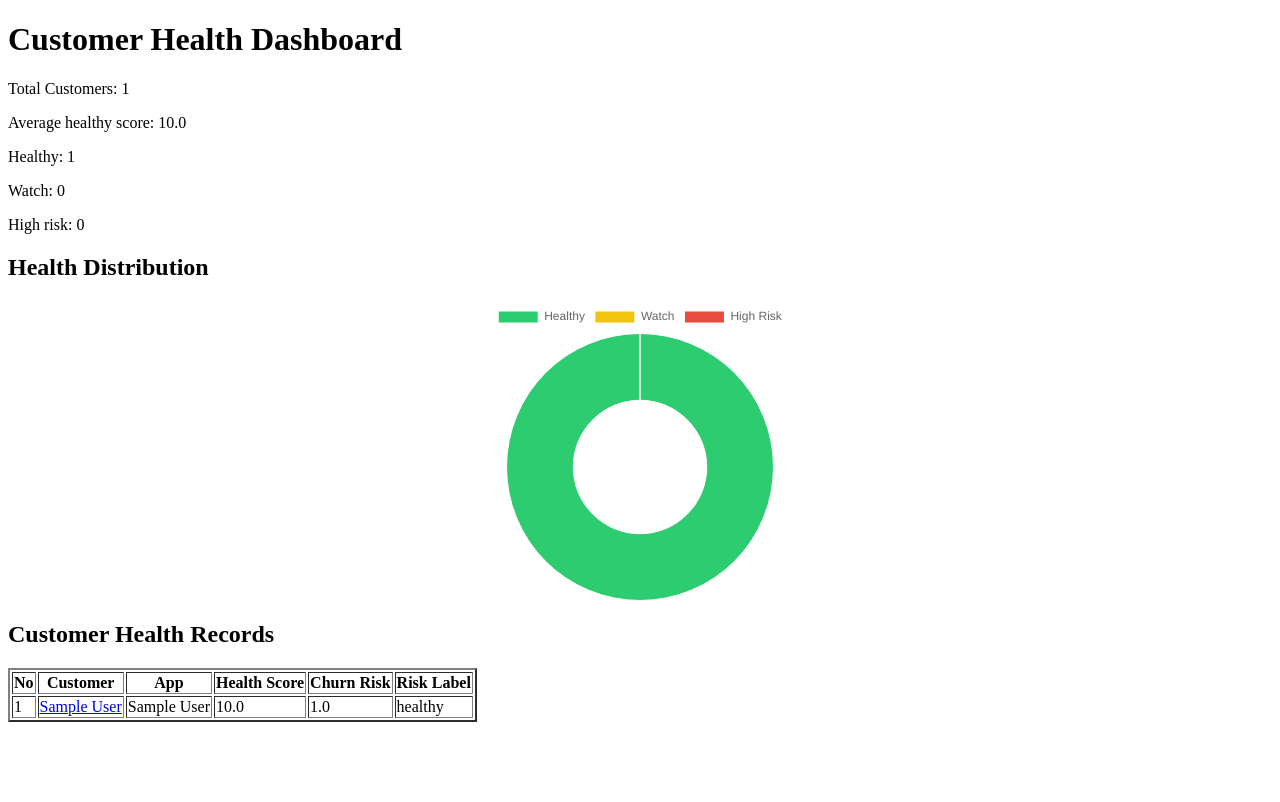
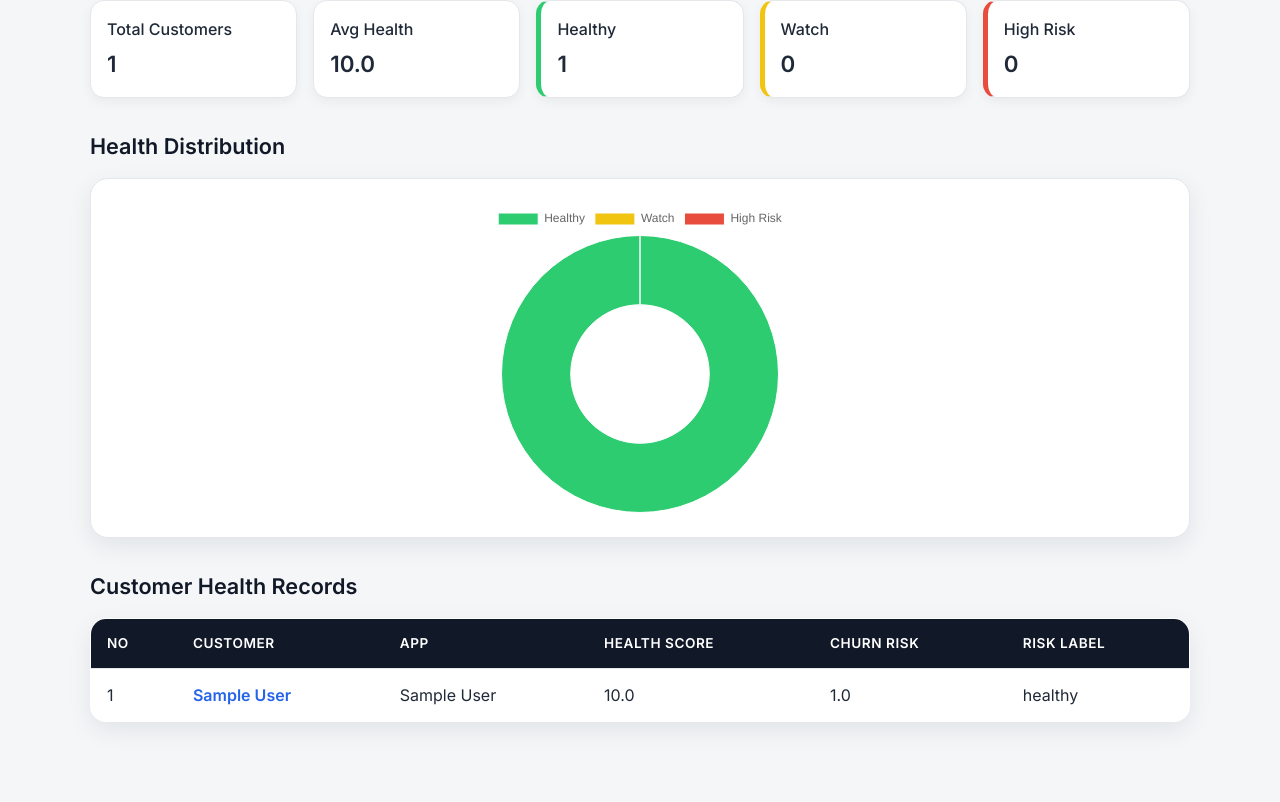
Before and after one commit to karianjahi/atlassian-app-analytics, a Django app: page / in a window 1280 px wide. Before the commit the page ends 722 px from the top, so only its background shows below. Run offline with Django 5.2, Linux system fonts and the light colour scheme; tables that the repository leaves empty hold one stand-in row (values such as "Sample post").

Commit message:
Improve layout of dashboard page by tweaking css properties

```diff
--- a/core/analytics/static/analytics/css/dashboard.css
+++ b/core/analytics/static/analytics/css/dashboard.css
@@ -1,3 +1,202 @@
-#doughnut {
-    width: 50%;
+* {
+    box-sizing: border-box;
 }
+
+body {
+    margin: 0;
+    font-family: Inter, system-ui, -apple-system, BlinkMacSystemFont, "Segoe UI", sans-serif;
+    background: #f4f6f8;
+    color: #1f2937;
+    line-height: 1.5;
+}
+
+h1, h2, p {
+    margin-top: 0;
+}
+
+body > h1,
+body > p,
+body > h2,
+body > div,
+body > table {
+    width: min(1100px, calc(100% - 32px));
+    margin-left: auto;
+    margin-right: auto;
+}
+
+h1 {
+    margin-top: 32px;
+    margin-bottom: 24px;
+    font-size: clamp(1.8rem, 4vw, 2.5rem);
+    color: #111827;
+}
+
+h2 {
+    margin-top: 36px;
+    margin-bottom: 16px;
+    font-size: 1.35rem;
+    color: #111827;
+}
+
+body > p {
+    display: inline-block;
+    width: auto;
+    margin: 0 8px 12px 0;
+    padding: 14px 18px;
+    background: #ffffff;
+    border: 1px solid #e5e7eb;
+    border-radius: 14px;
+    box-shadow: 0 4px 14px rgba(15, 23, 42, 0.06);
+    font-weight: 600;
+}
+
+body > p:first-of-type {
+    margin-left: max(16px, calc((100% - 1100px) / 2));
+}
+
+#chartCanvas {
+    height: 360px;
+    padding: 24px;
+    background: #ffffff;
+    border: 1px solid #e5e7eb;
+    border-radius: 18px;
+    box-shadow: 0 8px 24px rgba(15, 23, 42, 0.08);
+}
+
+table {
+    border-collapse: collapse;
+    margin-bottom: 40px;
+    background: #ffffff;
+    border: 1px solid #e5e7eb;
+    border-radius: 16px;
+    overflow: hidden;
+    box-shadow: 0 8px 24px rgba(15, 23, 42, 0.08);
+}
+
+th,
+td {
+    padding: 14px 16px;
+    text-align: left;
+    border-bottom: 1px solid #e5e7eb;
+}
+
+th {
+    background: #111827;
+    color: #ffffff;
+    font-size: 0.85rem;
+    text-transform: uppercase;
+    letter-spacing: 0.04em;
+}
+
+tr:last-child td {
+    border-bottom: none;
+}
+
+tbody tr:hover {
+    background: #f9fafb;
+}
+
+a {
+    color: #2563eb;
+    font-weight: 600;
+    text-decoration: none;
+}
+
+a:hover {
+    text-decoration: underline;
+}
+
+@media (max-width: 768px) {
+    body > h1,
+    body > p,
+    body > h2,
+    body > div,
+    body > table {
+        width: calc(100% - 24px);
+    }
+
+    body > p,
+    body > p:first-of-type {
+        display: block;
+        width: calc(100% - 24px);
+        margin: 0 auto 12px;
+    }
+
+    #chartCanvas {
+        height: 300px;
+        padding: 16px;
+    }
+
+    table {
+        display: block;
+        overflow-x: auto;
+        white-space: nowrap;
+    }
+
+    th,
+    td {
+        padding: 12px;
+    }
+}
+
+.stats {
+    display: grid;
+    grid-template-columns: repeat(auto-fit, minmax(160px, 1fr));
+    gap: 16px;
+    margin-bottom: 24px;
+}
+
+.card {
+    background: white;
+    padding: 16px;
+    border-radius: 14px;
+    border: 1px solid #e5e7eb;
+    box-shadow: 0 4px 12px rgba(0,0,0,0.05);
+    font-weight: 500;
+}
+
+.card strong {
+    display: block;
+    font-size: 1.4rem;
+    margin-top: 6px;
+}
+
+.card.healthy { border-left: 5px solid #2ecc71; }
+.card.watch   { border-left: 5px solid #f1c40f; }
+.card.risk    { border-left: 5px solid #e74c3c; }
+
+/* improve spacing hierachy */
+body {
+    padding-bottom: 40px;
+}
+
+h1 {
+    margin-bottom: 12px;
+}
+
+h2 {
+    margin-top: 32px;
+}
+
+/* Make chart container feel intentional */
+#chartCanvas {
+    display: flex;
+    align-items: center;
+    justify-content: center;
+}
+
+/* Add subtle hover interaction (feels modern) */
+.card:hover {
+    transform: translateY(-2px);
+    transition: 0.2s ease;
+}
+
+/* Make table feel like a real product */
+
+tbody tr {
+    transition: background 0.15s ease;
+}
+
+tbody tr:nth-child(even) {
+    background: #fafafa;
+}
--- a/core/analytics/templates/analytics/dashboard.html
+++ b/core/analytics/templates/analytics/dashboard.html
@@ -8,15 +8,18 @@
     <title>Atlassian App Analytics</title>
     <script src="https://cdn.jsdelivr.net/npm/chart.js"></script>
     <link rel="stylesheet" href="{% static 'analytics/css/dashboard.css' %}">
+    <link href="https://fonts.googleapis.com/css2?family=Inter:wght@400;500;600&display=swap" rel="stylesheet">
 </head>
 
 <body>
-    <h1>Customer Health Dashboard</h1>
-    <p>Total Customers: {{ total_customers}}</p>
-    <p>Average healthy score: {{ average_health_score }}</p>
-    <p>Healthy: {{ healthy_count }}</p>
-    <p>Watch: {{ watch_count }}</p>
-    <p>High risk: {{ high_risk_count }}</p>
+
+    <div class="stats">
+        <div class="card">Total Customers<br><strong>{{ total_customers }}</strong></div>
+        <div class="card">Avg Health<br><strong>{{ average_health_score }}</strong></div>
+        <div class="card healthy">Healthy<br><strong>{{ healthy_count }}</strong></div>
+        <div class="card watch">Watch<br><strong>{{ watch_count }}</strong></div>
+        <div class="card risk">High Risk<br><strong>{{ high_risk_count }}</strong></div>
+    </div>
 
     <h2>Health Distribution</h2>
     <div id="chartCanvas">
@@ -37,7 +40,7 @@
     <script src="{% static 'analytics/js/dashboard.js' %}"></script>
 
     <h2>Customer Health Records</h2>
-    <table border="2">
+    <table>
         <thead>
             <tr>
                 <th>No</th>
```
